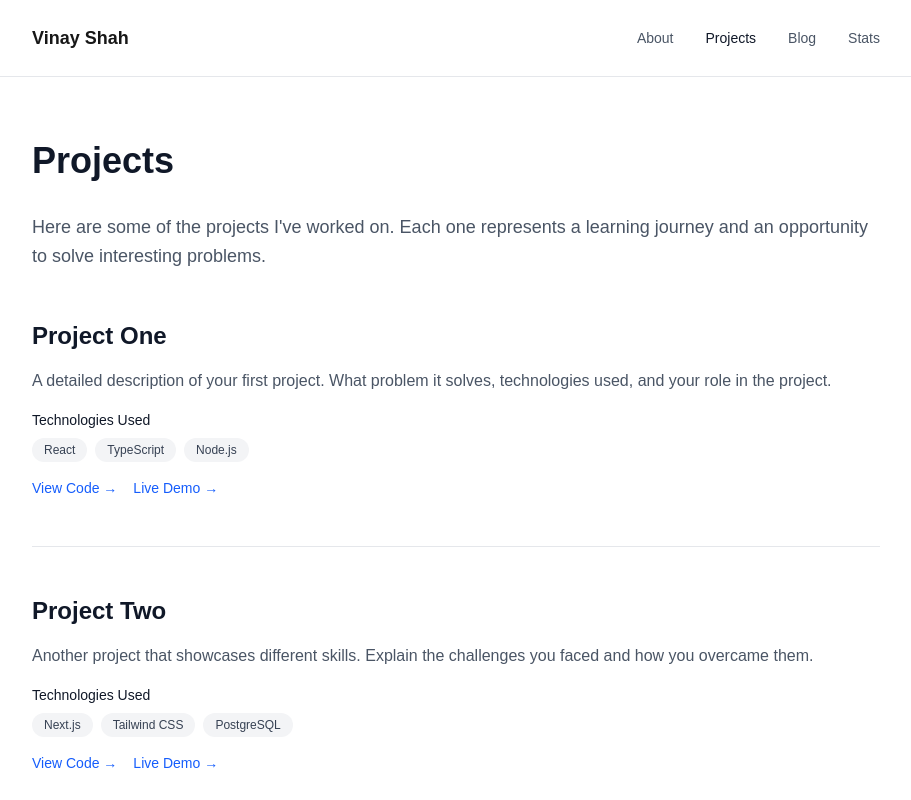
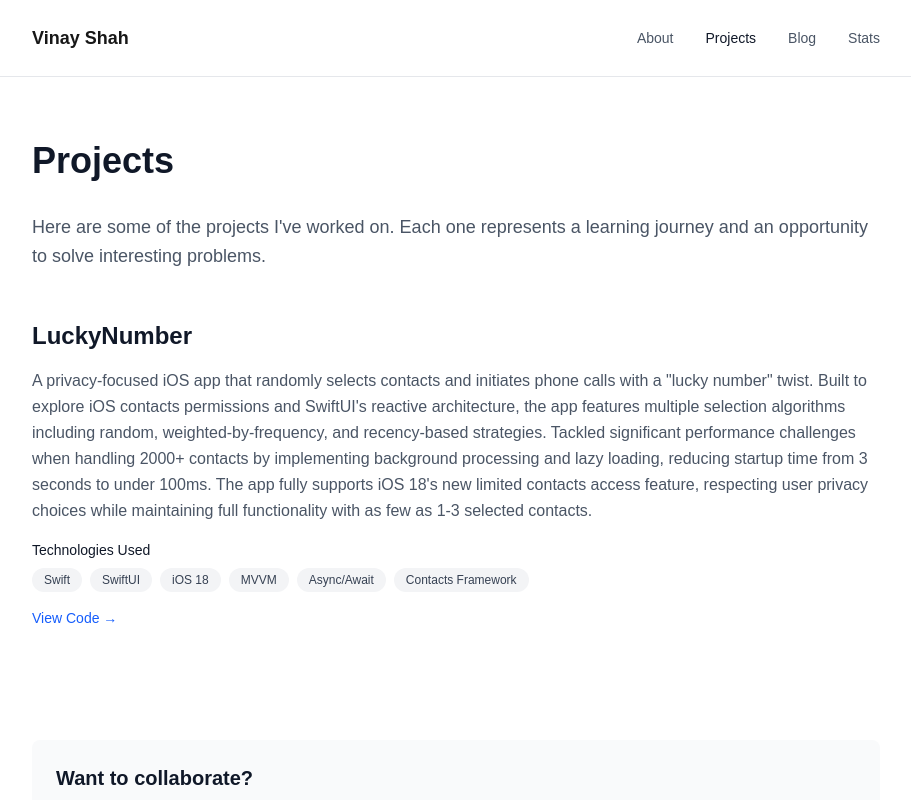
Before and after one commit to vinayshah1998/personal-website, a Next.js app: page /projects in a window 1280 px wide. Shown: the top 800 px of the page, without its empty margins (184-1095 px from the left). Built offline with nearby package versions, Linux system fonts and the light colour scheme.

Commit message:
Update projects list

```diff
--- a/src/app/projects/page.tsx
+++ b/src/app/projects/page.tsx
@@ -1,26 +1,10 @@
 const projects = [
   {
     id: 1,
-    title: "Project One",
-    description: "A detailed description of your first project. What problem it solves, technologies used, and your role in the project.",
-    tech: ["React", "TypeScript", "Node.js"],
-    link: "https://github.com/yourusername/project-one",
-    demo: "https://project-one-demo.com"
-  },
-  {
-    id: 2,
-    title: "Project Two",
-    description: "Another project that showcases different skills. Explain the challenges you faced and how you overcame them.",
-    tech: ["Next.js", "Tailwind CSS", "PostgreSQL"],
-    link: "https://github.com/yourusername/project-two",
-    demo: "https://project-two-demo.com"
-  },
-  {
-    id: 3,
-    title: "Project Three",
-    description: "A third project that demonstrates your growth and learning. Focus on the impact and results achieved.",
-    tech: ["Python", "FastAPI", "Docker"],
-    link: "https://github.com/yourusername/project-three",
+    title: "LuckyNumber",
+    description: "A privacy-focused iOS app that randomly selects contacts and initiates phone calls with a \"lucky number\" twist. Built to explore iOS contacts permissions and SwiftUI's reactive architecture, the app features multiple selection algorithms including random, weighted-by-frequency, and recency-based strategies. Tackled significant performance challenges when handling 2000+ contacts by implementing background processing and lazy loading, reducing startup time from 3 seconds to under 100ms. The app fully supports iOS 18's new limited contacts access feature, respecting user privacy choices while maintaining full functionality with as few as 1-3 selected contacts.",
+    tech: ["Swift", "SwiftUI", "iOS 18", "MVVM", "Async/Await", "Contacts Framework"],
+    link: "https://github.com/yourusername/LuckyNumber",
     demo: null
   }
 ]
```
